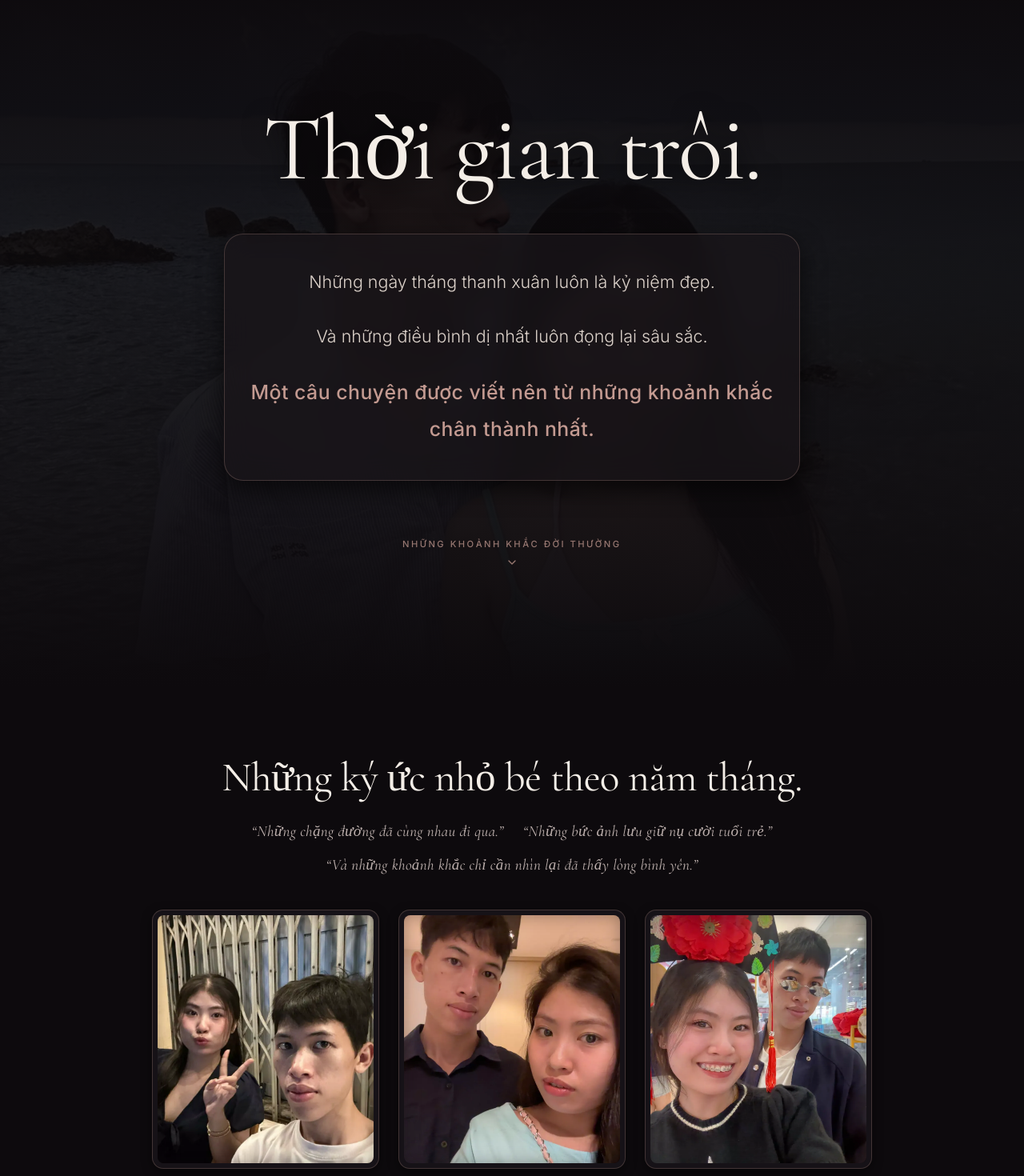
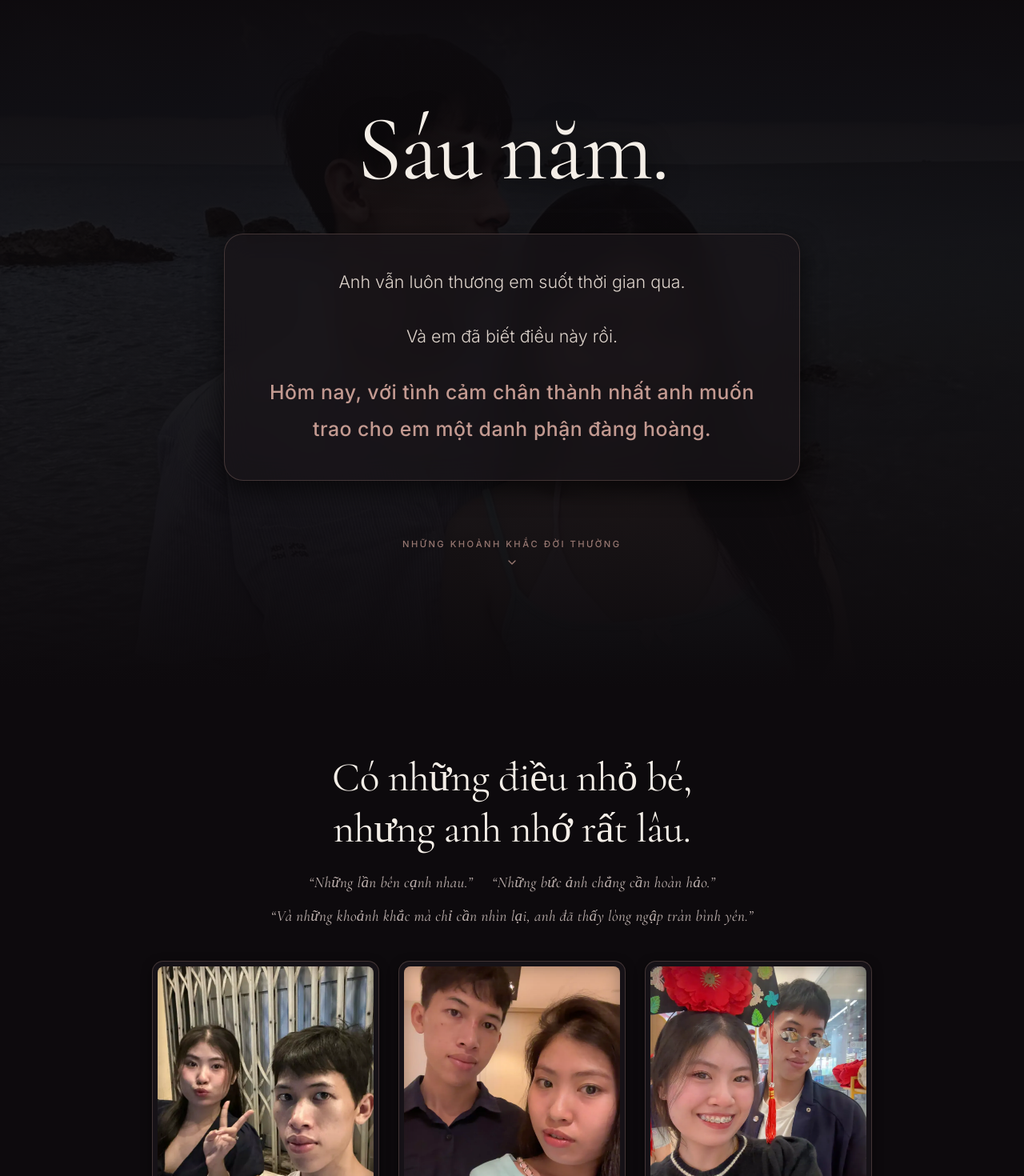
Before and after one commit to toilagatau234/love_story, a React (Vite) app: page / in a window 1280 px wide. Shown: the part 820-2290 px from the top of the page at 80% size. Built offline with nearby package versions, Linux system fonts and the light colour scheme.

Commit message:
feat: restore original confession text and love letter content

```diff
--- a/src/components/GiftBox.tsx
+++ b/src/components/GiftBox.tsx
@@ -230,7 +230,7 @@ export const GiftBox: React.FC = () => {
                 fontStyle: 'italic',
                 fontFamily: 'var(--font-display)'
               }}>
-                Thương gửi,
+                Thương em thật nhiều,
               </span>
               <span style={{
                 fontFamily: 'var(--font-handwriting)',
--- a/src/data/finalGift.ts
+++ b/src/data/finalGift.ts
@@ -11,14 +11,14 @@ export type FinalGiftConfig = {
 
 export const finalGift: FinalGiftConfig = {
   enabled: true,
-  title: "Một món quà nhỏ gửi đến bạn…",
-  message: "Một điều bất ngờ được chuẩn bị cho bạn.",
+  title: "Anh còn chuẩn bị cho em một điều nhỏ nữa…",
+  message: "Một món quà được chuẩn bị bằng tất cả sự chân thành gửi đến Bé Cam.",
   image: "/images/flower-bouquet.webp",
   ctaLabel: "Chạm để mở món quà",
-  letterSender: "Người gửi",
-  letterRecipient: "Bạn",
+  letterSender: "Anh",
+  letterRecipient: "Bé Cam",
   letterContent: [
-    "Đây là những dòng chữ tượng trưng lưu giữ những kỷ niệm đẹp đẽ của thanh xuân. Mỗi chặng đường đi qua đều để lại những trải nghiệm và cảm xúc đáng quý.",
-    "Chúc bạn luôn mỉm cười rạng rỡ, gặp nhiều may mắn, niềm vui và luôn tìm thấy sự bình yên trên hành trình phía trước."
+    "Bó hoa này là bó hoa đầu tiên anh tặng cho một người con gái. Anh muốn tạo cho em bất ngờ cơ, nhưng anh sợ nó chưa đúng ý dù anh biết em sẽ không bận tâm và luôn vui vẻ với những món quà anh tặng cho em. Nhưng anh luôn muốn cho em những cái tốt nhất.",
+    "Anh rất hạnh phúc vì em đã hiện diện trong cuộc đời anh, chưa bao giờ hối hận vì đã thương em. Mong rằng em sẽ luôn bên cạnh anh và không rời đi nữa, để anh được là người được đồng hành và che chở cho em."
   ]
 };
--- a/src/data/story.ts
+++ b/src/data/story.ts
@@ -30,41 +30,41 @@ export interface StoryConfig {
 
 export const storyData: StoryConfig = {
   meta: {
-    sender: "Một người",
-    recipient: "Một người",
-    duration: "Thời gian",
-    tagline: "Một câu chuyện về những ngày tháng đã qua."
+    sender: "Anh",
+    recipient: "Bé Cam",
+    duration: "Sáu năm",
+    tagline: "Có một điều ước mà anh đã luôn mơ về nó."
   },
   scene00: {
-    title: "Có một điều muốn gửi gắm đến bạn…",
+    title: "Bé Cam, có một điều anh muốn nói với em…",
     scrollCue: "CUỘN ĐỂ TIẾP TỤC"
   },
   scene01: {
-    title: "Thời gian trôi.",
+    title: "Sáu năm.",
     paragraphs: [
-      "Những ngày tháng thanh xuân luôn là kỷ niệm đẹp.",
-      "Và những điều bình dị nhất luôn đọng lại sâu sắc.",
-      "Một câu chuyện được viết nên từ những khoảnh khắc chân thành nhất."
+      "Anh vẫn luôn thương em suốt thời gian qua.",
+      "Và em đã biết điều này rồi.",
+      "Hôm nay, với tình cảm chân thành nhất anh muốn trao cho em một danh phận đàng hoàng."
     ]
   },
   scene02: {
-    title: "Những ký ức nhỏ bé theo năm tháng.",
+    title: "Có những điều nhỏ bé, nhưng anh nhớ rất lâu.",
     quotes: [
-      "Những chặng đường đã cùng nhau đi qua.",
-      "Những bức ảnh lưu giữ nụ cười tuổi trẻ.",
-      "Và những khoảnh khắc chỉ cần nhìn lại đã thấy lòng bình yên."
+      "Những lần bên cạnh nhau.",
+      "Những bức ảnh chẳng cần hoàn hảo.",
+      "Và những khoảnh khắc mà chỉ cần nhìn lại, anh đã thấy lòng ngập tràn bình yên."
     ]
   },
   scene03: {
-    title: "Lưu giữ những khoảnh khắc đẹp.",
-    subtitle: "Mỗi bức ảnh là một mảnh ghép ý nghĩa của hành trình thanh xuân."
+    title: "Có những khoảnh khắc, anh chỉ muốn giữ lại thật lâu.",
+    subtitle: "Không phải vì mọi thứ đều hoàn hảo, mà vì đó là những khoảnh khắc có ý nghĩa nhất với anh."
   },
   scene04: {
-    title: "Những dòng cảm xúc chân thành.",
+    title: "Có một điều anh không muốn chỉ giữ trong lòng nữa.",
     paragraphs: [
-      "Cảm ơn vì những kỷ niệm tuyệt vời trong suốt thời gian qua.",
-      "Chúc cho mỗi chúng ta đều tìm thấy hạnh phúc, bình yên và những điều tốt đẹp nhất."
+      "Suốt thời gian qua, anh đã thương em quá nhiều.",
+      "Anh muốn được nghiêm túc, có thể thương, có thể ghen bằng một mối quan hệ — nếu em cũng cho phép điều đó."
     ],
-    ctaButton: "Món quà kỷ niệm"
+    ctaButton: "Điều anh dành riêng cho em"
   }
 };
--- a/src/scenes/Scene06FinalSurprise.tsx
+++ b/src/scenes/Scene06FinalSurprise.tsx
@@ -85,7 +85,7 @@ export const Scene06FinalSurprise: React.FC = () => {
               lineHeight: 1.6
             }}
           >
-            “Cảm ơn vì đã là một phần tươi đẹp nhất trong những năm tháng thanh xuân.”
+            “Cảm ơn em vì đã là một phần tươi đẹp nhất trong thanh xuân của anh.”
           </p>
           <span
             style={{
@@ -96,7 +96,7 @@ export const Scene06FinalSurprise: React.FC = () => {
               fontWeight: 500
             }}
           >
-            {storyData.meta.duration} & Kỷ niệm
+            Sáu năm & Mãi mãi
           </span>
         </div>
       </div>
```
